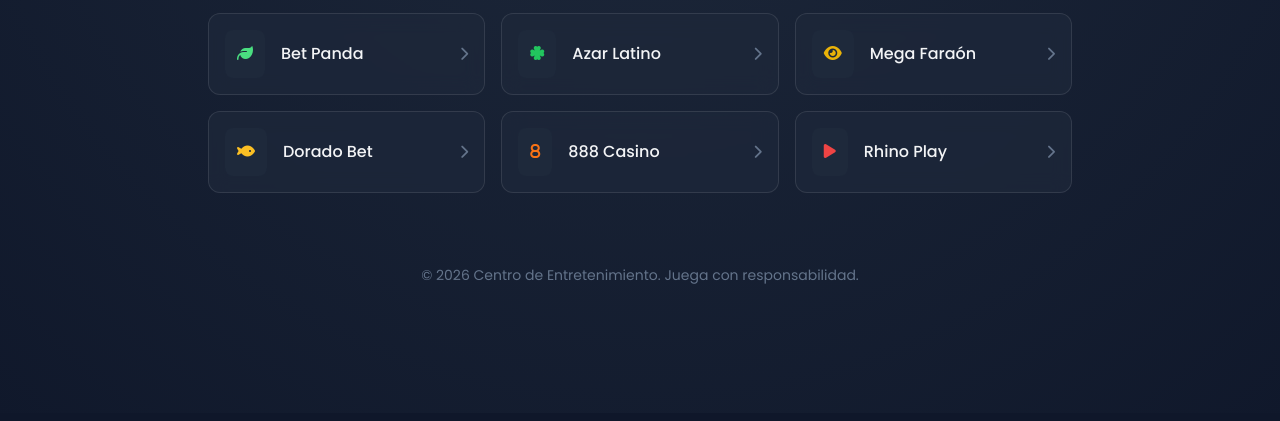
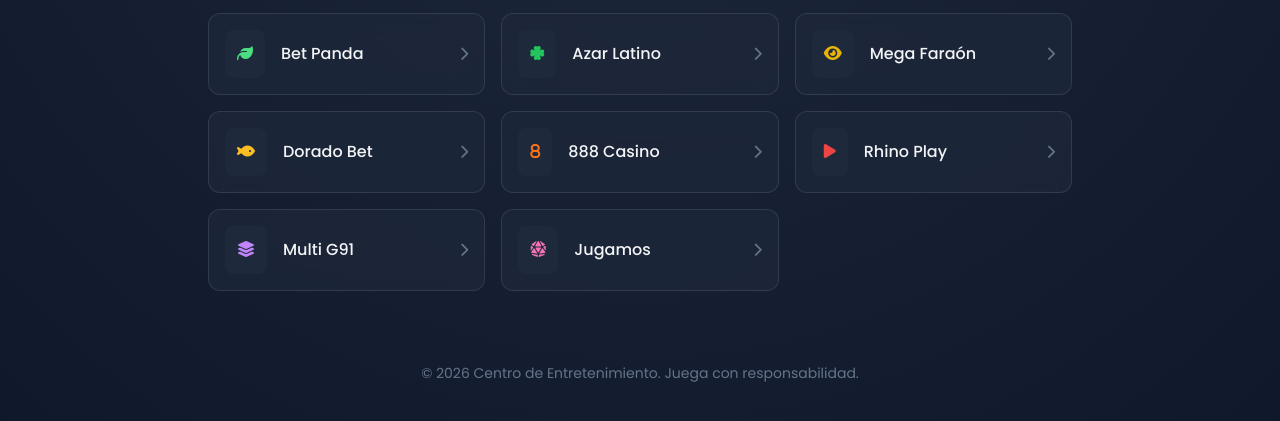
Before and after one commit to ndnexudigital/Portal, a plain HTML site: page index.html in a window 1280 px wide. Shown: the part 1096-1517 px from the top of the page. Drawn offline with nearby package versions, Linux system fonts and the light colour scheme.

Commit message:
Add files via upload

```diff
--- a/index.html
+++ b/index.html
@@ -355,6 +355,27 @@
                 <i class="fa-solid fa-chevron-right text-slate-500 group-hover:text-gold-400 transition-colors text-sm"></i>
             </a>
 
+            <!-- Nuevos links agregados -->
+            <a href="https://multig91.co" target="_blank" class="glass-effect hover-glow rounded-xl p-4 flex items-center justify-between transition-all duration-300 group">
+                <div class="flex items-center gap-4">
+                    <div class="bg-slate-800 p-3 rounded-lg group-hover:bg-gold-500/20 transition-colors">
+                        <i class="fa-solid fa-layer-group text-purple-400"></i>
+                    </div>
+                    <span class="font-medium text-gray-100 group-hover:text-white transition-colors">Multi G91</span>
+                </div>
+                <i class="fa-solid fa-chevron-right text-slate-500 group-hover:text-gold-400 transition-colors text-sm"></i>
+            </a>
+
+            <a href="https://Jugamos.host" target="_blank" class="glass-effect hover-glow rounded-xl p-4 flex items-center justify-between transition-all duration-300 group">
+                <div class="flex items-center gap-4">
+                    <div class="bg-slate-800 p-3 rounded-lg group-hover:bg-gold-500/20 transition-colors">
+                        <i class="fa-solid fa-dice-d20 text-pink-400"></i>
+                    </div>
+                    <span class="font-medium text-gray-100 group-hover:text-white transition-colors">Jugamos</span>
+                </div>
+                <i class="fa-solid fa-chevron-right text-slate-500 group-hover:text-gold-400 transition-colors text-sm"></i>
+            </a>
+
         </main>
     </div>
 
```
